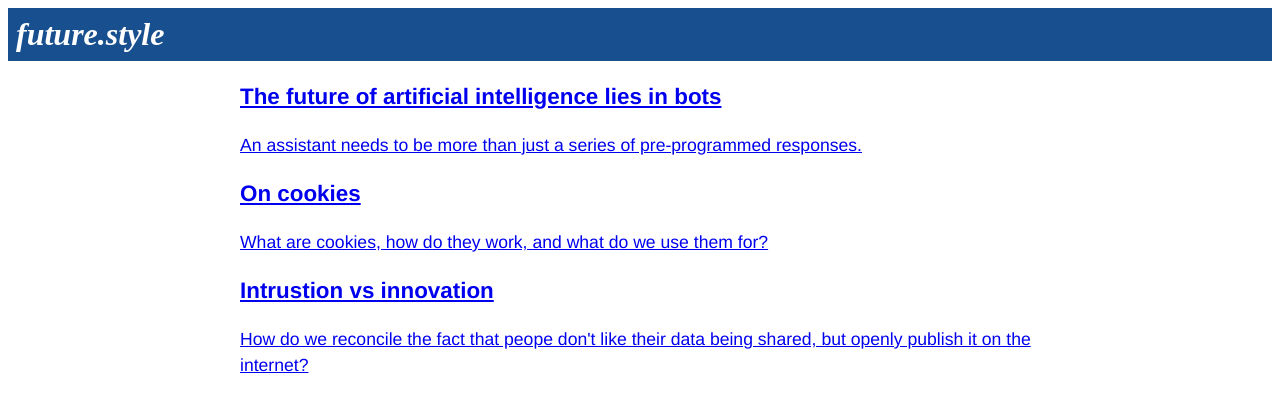
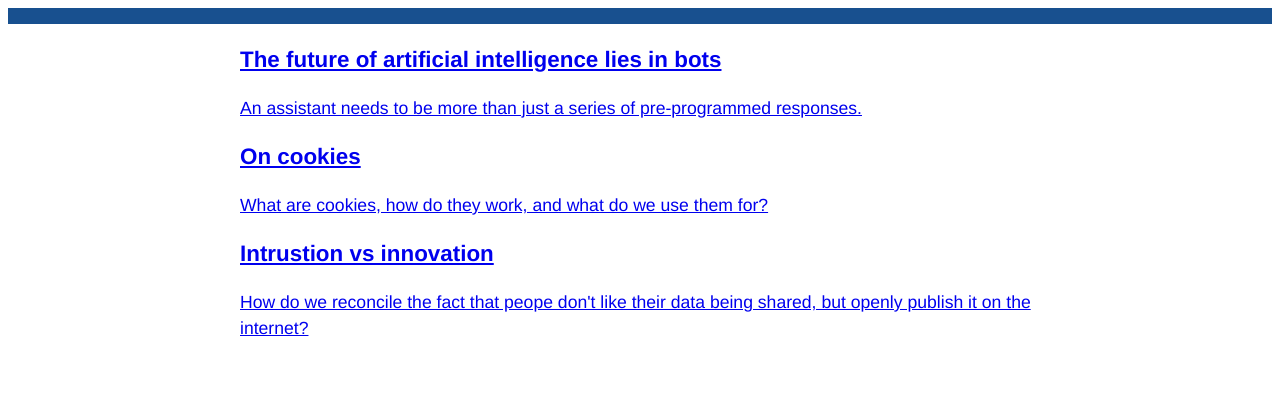
Before and after one commit to alistairdent/alistairdent.github.io, a Jekyll site: the page built from index.html, in a window 1280 px wide. Shown: the top 412 px of the page. Built offline with Jekyll 4.4.1, drawn with Linux system fonts in a browser that asks for light colours.

Commit message:
Update _config.yml

```diff
--- a/_config.yml
+++ b/_config.yml
@@ -1,3 +1,3 @@
-name: future.style
+tname: Divergent
 markdown: kramdown
 url: http://future.style
```
